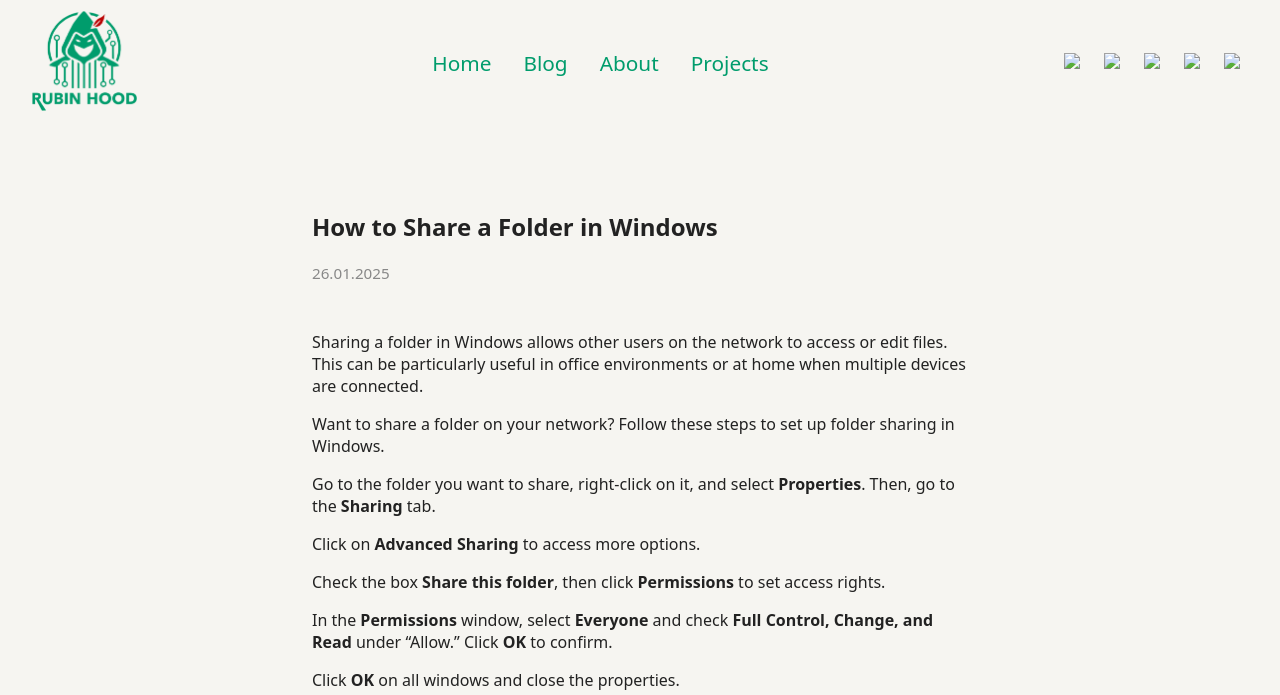
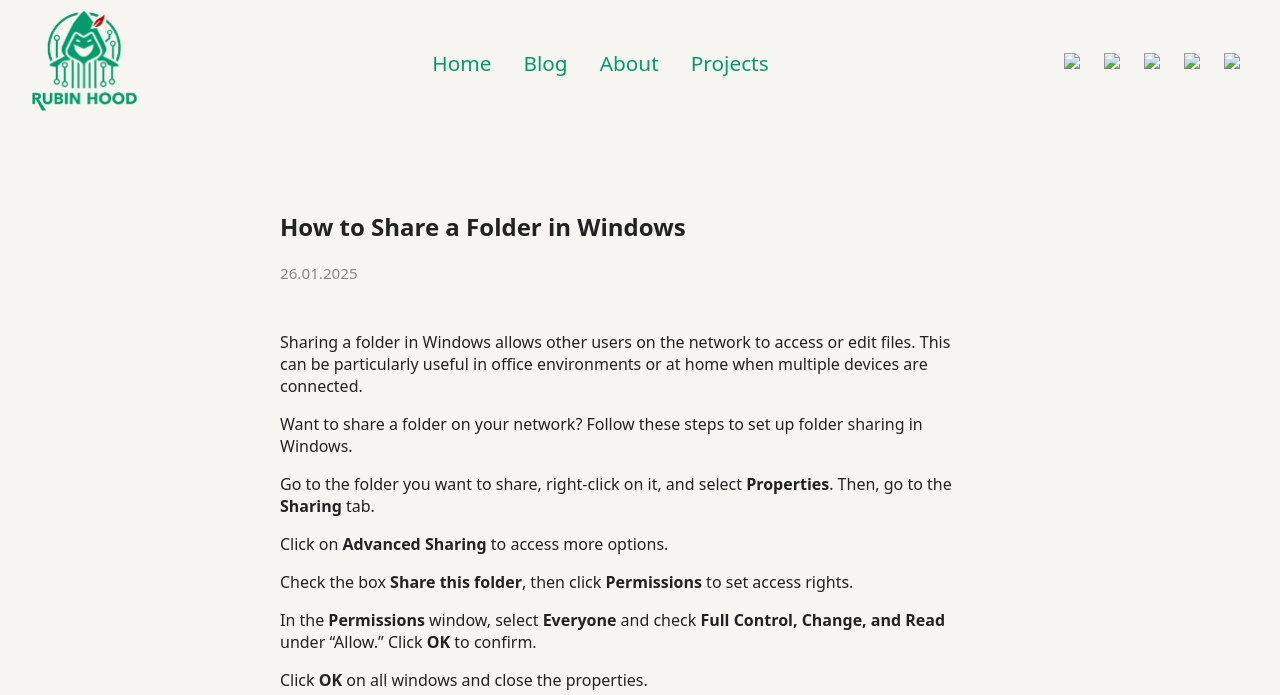
Before and after one commit to rubin-hood/website, a Jekyll site: the page built from _posts/2025-01-26-How to Share a Folder in Windows.md, in a window 1280 px wide. Shown: the top 695 px of the page. Built offline with Jekyll 4.4.1, drawn with Linux system fonts in a browser that asks for light colours; some of the changed text lies outside the part shown; grey boxes are pictures that could not be loaded.

Commit message:
Update style.css

```diff
--- a/assets/css/style.css
+++ b/assets/css/style.css
@@ -318,16 +318,17 @@
 /*----------------------------------------*/
 
 .blog-content {
+  flex: 4 1 1200px;
+  padding-left: 2rem;
+  box-sizing: border-box;
+  padding: 2rem 2rem 3rem 0;
+  max-height: none !important;
+  overflow-y: visible !important;
+
   max-width: 720px;           /* <--- NEU: begrenzt die Breite! */
   margin: 2.5rem auto;         /* zentriert + Abstand oben/unten */
-  padding: 2rem 2rem 3rem 2rem; /* ggf. nach Geschmack */
   background: transparent;
-  box-sizing: border-box;
-  /* die Zeilen unten kannst du i.d.R. löschen/ersetzen: */
-  /* flex: 4 1 1200px; */
-  /* padding-left: 2rem; */
-  /* max-height: none !important; */
-  /* overflow-y: visible !important; */
+
 }
 .blog-content img,
 .blog-content iframe,
```
